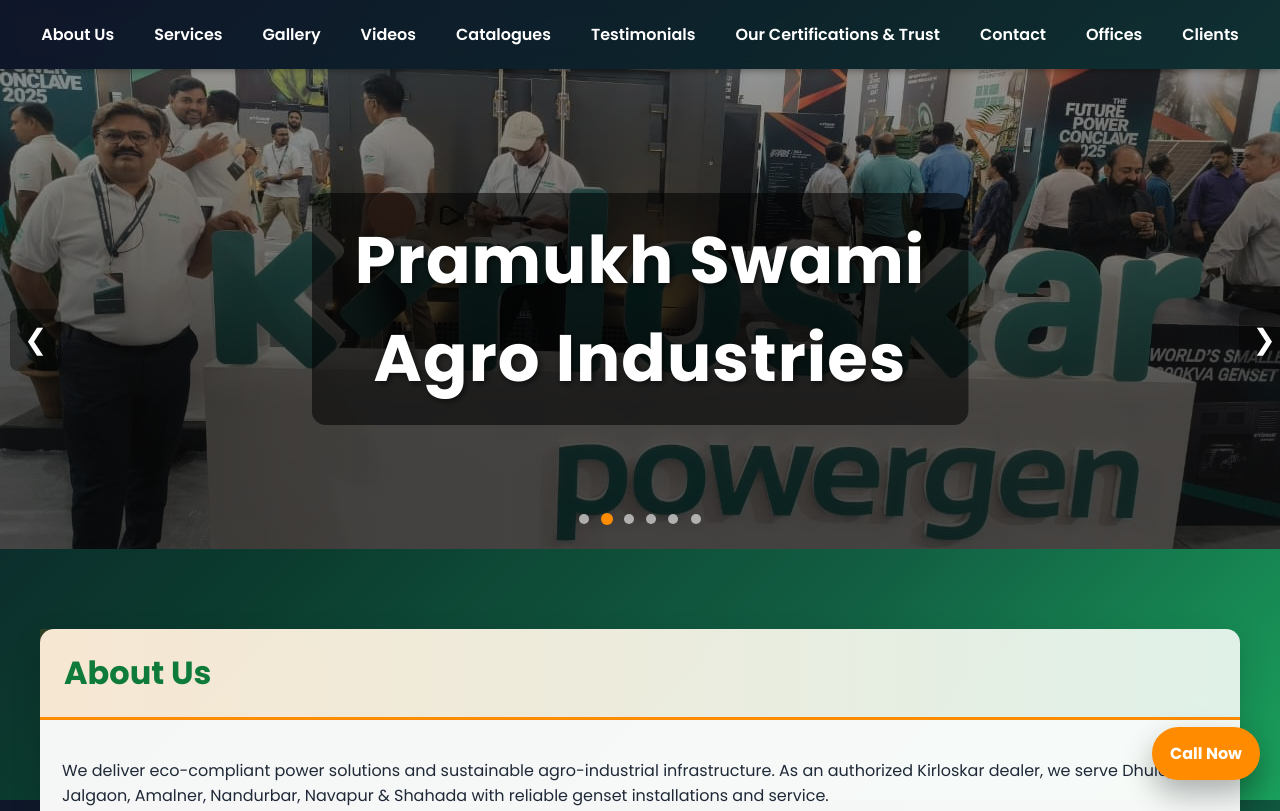
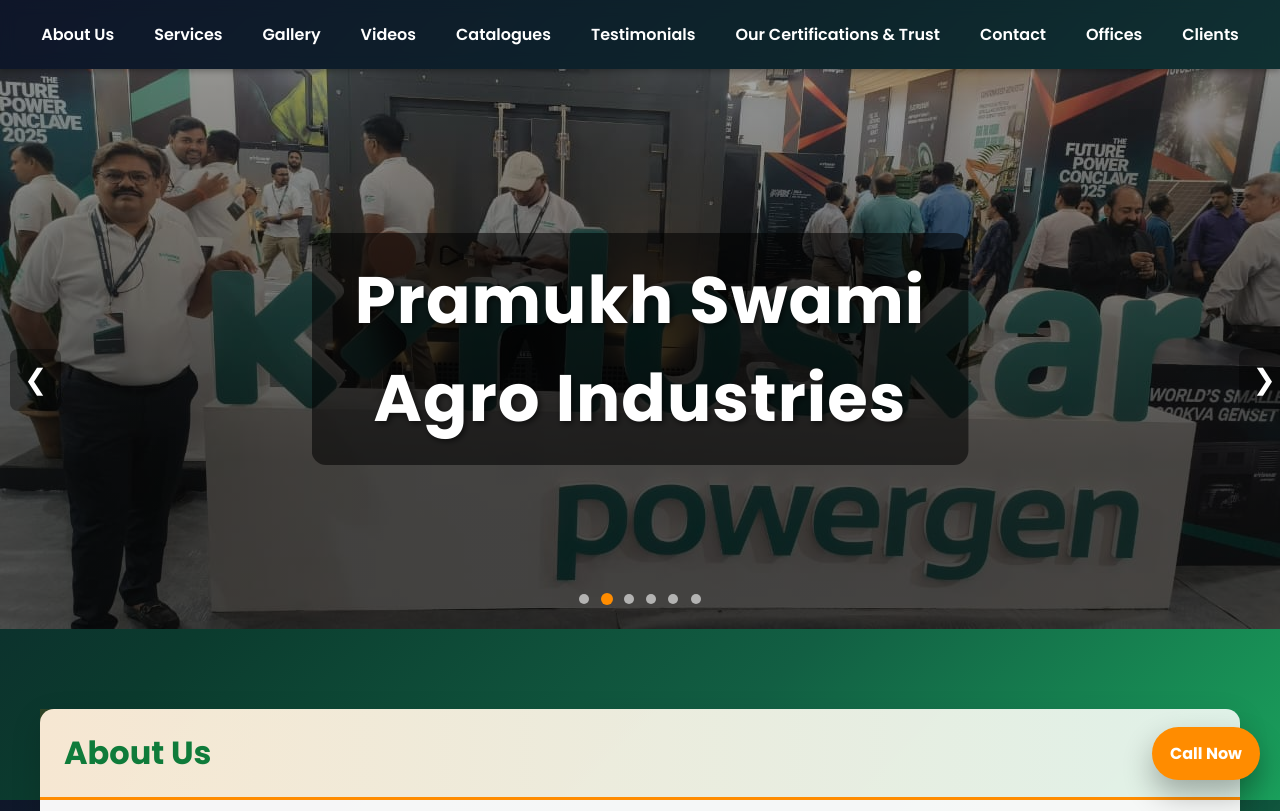
Before and after one commit to dhrusoni0705/Pramukh-Swami-Agro-Industries-, a plain HTML site: page index.html in a window 1280 px wide. Shown: the top 811 px of the page. Drawn offline with nearby package versions, Linux system fonts and the light colour scheme.

Commit message:
Update index.html

```diff
--- a/index.html
+++ b/index.html
@@ -41,23 +41,102 @@
   nav a:hover{ background:var(--accent); transform:translateY(-2px); box-shadow:0 0 12px rgba(255,140,0,0.6); }
 
   /* Hero slideshow */
-  .hero{ position:relative; height:60vh; min-height:420px; overflow:hidden; }
-  .slide{ display:none; width:100%; height:100%; object-fit:cover; animation:fadeIn 1s ease; }
-  .hero-gradient{ position:absolute; inset:0; background:linear-gradient(180deg,rgba(0,0,0,.35) 0%, rgba(0,0,0,.65) 70%); }
-  .hero-title {
-    position:absolute; left:50%; top:50%; transform:translate(-50%, -50%);
-    color:#fff; font-weight:900; font-size:clamp(36px,5vw,64px);
-    font-family:"Poppins","Segoe UI",sans-serif; letter-spacing:1px;
-    padding:18px 26px; border-radius:14px; background:rgba(0,0,0,.55);
-    text-align:center; text-shadow:2px 2px 6px rgba(0,0,0,0.6);
-    animation:slideIn 1s ease, pulse 6s infinite;
-  }
-  .hero-controls{ position:absolute; width:100%; top:50%; transform:translateY(-50%); display:flex; justify-content:space-between; padding:0 10px; }
-  .ctrl{ color:#fff; font-size:28px; cursor:pointer; padding:10px 14px; border-radius:8px; background:rgba(0,0,0,.35); transition:.3s; }
-  .ctrl:hover{ background:rgba(0,0,0,.6); transform:scale(1.08); }
-  .dots{ position:absolute; bottom:18px; width:100%; text-align:center; }
-  .dot{ height:10px; width:10px; margin:0 4px; display:inline-block; border-radius:50%; background:rgba(255,255,255,.6); cursor:pointer; transition:.3s; }
-  .dot.active, .dot:hover{ background:var(--accent); transform:scale(1.2); }
+.hero {
+  position: relative;
+  width: 100%;                 /* ensure full width */
+  height: 70vh;                /* taller for laptops/desktops */
+  min-height: 420px;
+  max-height: 800px;           /* prevent it from being too tall */
+  overflow: hidden;
+}
+
+.slide {
+  display: none;
+  width: 100%;
+  height: 100%;
+  object-fit: cover;            /* fills hero neatly */
+  animation: fadeIn 1s ease;
+}
+
+.hero-gradient {
+  position: absolute;
+  inset: 0;
+  background: linear-gradient(180deg, rgba(0,0,0,.35) 0%, rgba(0,0,0,.65) 70%);
+}
+
+.hero-title {
+  position: absolute;
+  left: 50%;
+  top: 50%;
+  transform: translate(-50%, -50%);
+  color: #fff;
+  font-weight: 900;
+  font-size: clamp(28px, 5vw, 64px); /* scales better */
+  font-family: "Poppins","Segoe UI",sans-serif;
+  letter-spacing: 1px;
+  padding: 18px 26px;
+  border-radius: 14px;
+  background: rgba(0,0,0,.55);
+  text-align: center;
+  text-shadow: 2px 2px 6px rgba(0,0,0,0.6);
+  animation: slideIn 1s ease, pulse 6s infinite;
+}
+
+.hero-controls {
+  position: absolute;
+  width: 100%;
+  top: 50%;
+  transform: translateY(-50%);
+  display: flex;
+  justify-content: space-between;
+  padding: 0 10px;
+}
+
+.ctrl {
+  color: #fff;
+  font-size: 28px;
+  cursor: pointer;
+  padding: 10px 14px;
+  border-radius: 8px;
+  background: rgba(0,0,0,.35);
+  transition: .3s;
+}
+.ctrl:hover {
+  background: rgba(0,0,0,.6);
+  transform: scale(1.08);
+}
+
+.dots {
+  position: absolute;
+  bottom: 18px;
+  width: 100%;
+  text-align: center;
+}
+.dot {
+  height: 10px;
+  width: 10px;
+  margin: 0 4px;
+  display: inline-block;
+  border-radius: 50%;
+  background: rgba(255,255,255,.6);
+  cursor: pointer;
+  transition: .3s;
+}
+.dot.active, .dot:hover {
+  background: var(--accent);
+  transform: scale(1.2);
+}
+
+/* Responsive tweaks */
+@media (max-width: 768px) {
+  .hero { height: 50vh; min-height: 320px; }
+  .hero-title { font-size: clamp(22px, 6vw, 40px); padding: 12px 18px; }
+}
+@media (max-width: 480px) {
+  .hero { height: 40vh; min-height: 260px; }
+  .hero-title { font-size: clamp(18px, 7vw, 32px); }
+  .ctrl { font-size: 22px; padding: 8px 12px; }
+}
 
   /* Layout */
   .container{ max-width:1200px; margin:0 auto; padding:40px 20px; }
```
